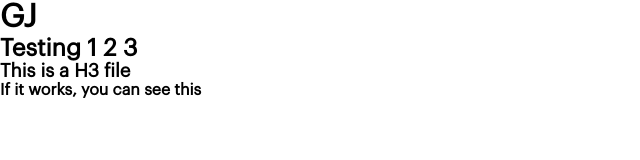
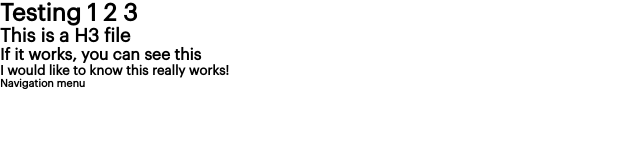
Before and after one commit to gjchoo/html-css-js-portfolio, a plain HTML site: page index.html in a window 1280 px wide. Shown: the whole page, without its empty margins (0-640 px from the left). Drawn offline with Linux system fonts and the light colour scheme.

Commit message:
fix: update h6 tag

```diff
--- a/index.html
+++ b/index.html
@@ -17,10 +17,11 @@
       rel="stylesheet"
     />
   </head>
-  <body>
-    <h1>GJ</h1>
+  <body class="background-red">
     <h2>Testing 1 2 3</h2>
     <h3>This is a H3 file</h3>
     <h4>If it works, you can see this </h4>
+    <h5>I would like to know this really works!</h5>
+    <h6>Navigation menu</h6>
   </body>
 </html>
```
